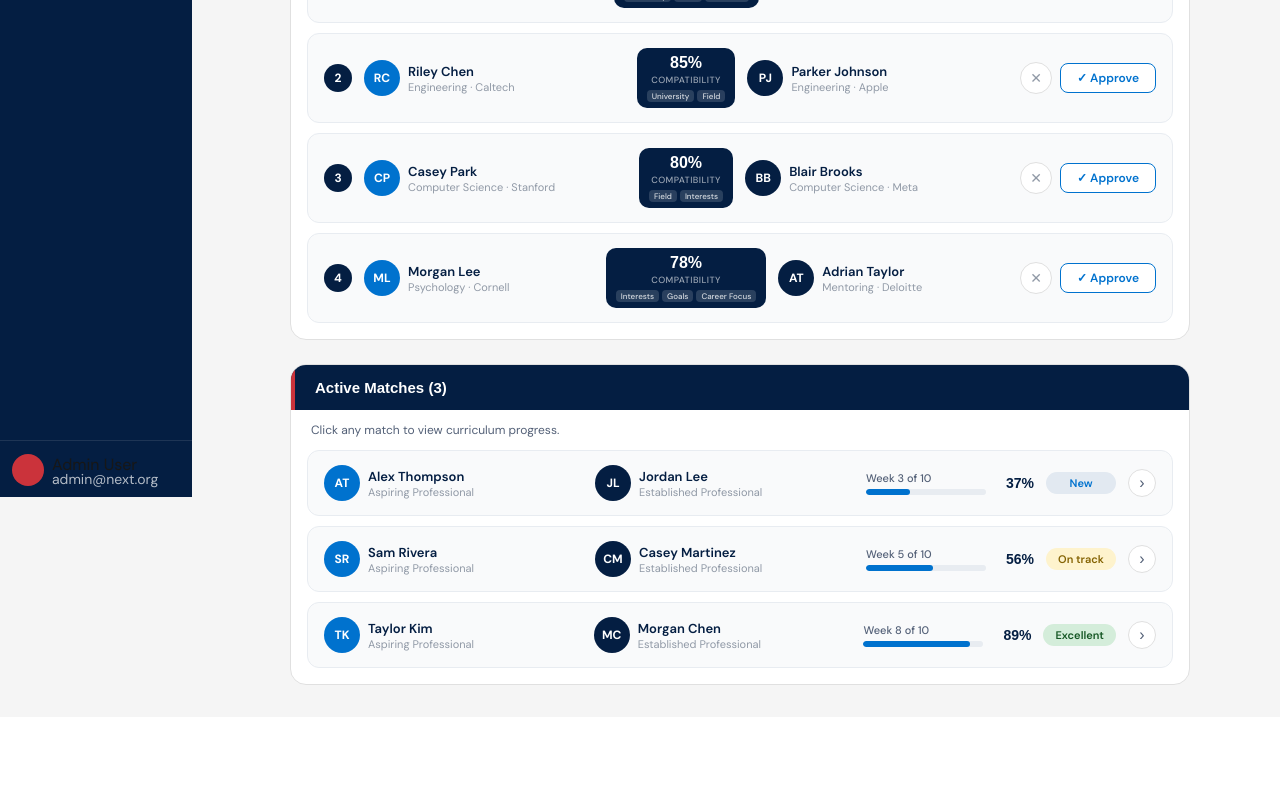
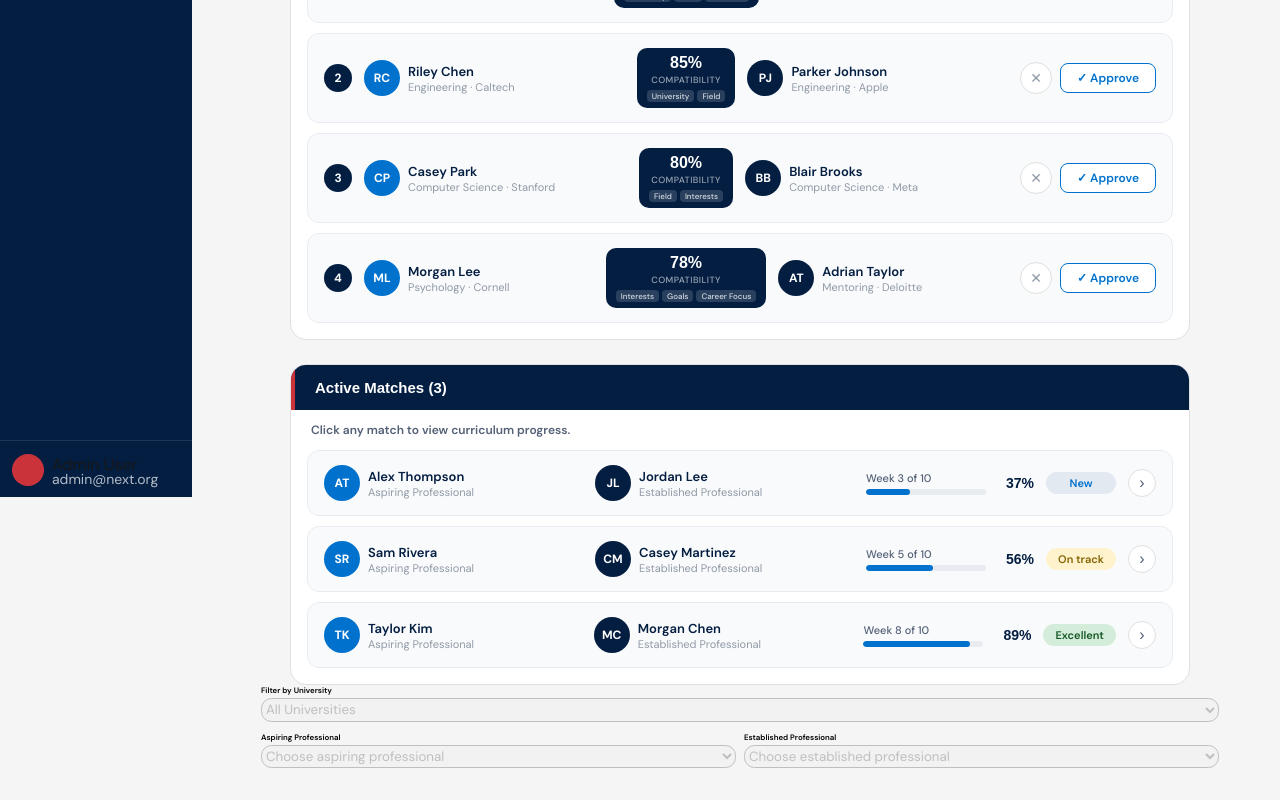
Before and after one commit to MentoredSP26/NextForAutism, a Next.js app in the folder matchingplatform/: page /matching in a window 1280 px wide. Shown: the part 303-1103 px from the top of the page. Before the commit the page ends 1020 px from the top, so only its background shows below. Built offline with nearby package versions, Linux system fonts and the light colour scheme.

Commit message:
Save local changes before pull

```diff
--- a/matchingplatform/src/app/matching/page.jsx
+++ b/matchingplatform/src/app/matching/page.jsx
@@ -1,7 +1,8 @@
 'use client';
 import { useState } from 'react';
+import './styles.css';
 import NavBar from '../../components/navbar/page';
-import './styles.css';
+import Dropdown from '../../components/creatematch/details';
 
 const navButtons = [
     { page: "Dashboard", path: "/admin", icon: "/home.png"},
@@ -210,9 +211,36 @@ function MatchingPage() {
                         ))}
                     </div>
                 </div>
+                <DropdownSection />
             </main>
         </div>
     );
 }
+function DropdownSection() {
+  return (
+    <>
+      <div className="top-container">
+        <Dropdown
+          label="All Universities"
+          instruction="Filter by University"
+          options={["UC Berkeley", "Trees"]}
+        />
+      </div>
 
+      <div className="dropdown-container">
+        <Dropdown
+          label="Choose aspiring professional"
+          instruction="Aspiring Professional"
+          options={["John William", "Pork Pig", "Ada Lovelace"]}
+        />
+
+        <Dropdown
+          label="Choose established professional"
+          instruction="Established Professional"
+          options={["Jane Doe", "Bob Smith"]}
+        />
+      </div>
+    </>
+  );
+}
 export default MatchingPage;
```
